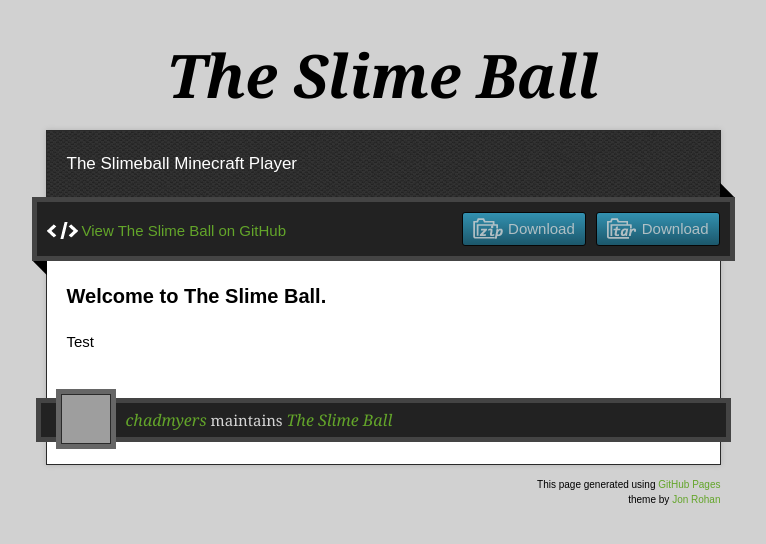
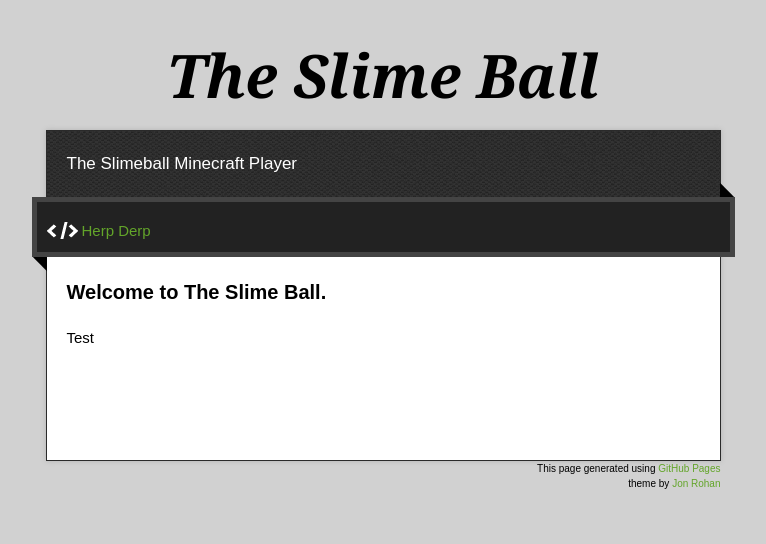
Before and after one commit to chadmyers/sb-website, a plain HTML site: page index.html in a window 1280 px wide. Shown: the whole page, without its empty margins (257-1023 px from the left). Drawn offline with nearby package versions, Linux system fonts and the light colour scheme; grey boxes are pictures that could not be loaded.

Commit message:
Removed github-y stuff

```diff
--- a/index.html
+++ b/index.html
@@ -29,9 +29,7 @@
       <div id="main" role="main">
         <div class="download-bar">
         <div class="inner">
-          <a href="https://github.com/chadmyers/sb-website/tarball/master" class="download-button tar"><span>Download</span></a>
-          <a href="https://github.com/chadmyers/sb-website/zipball/master" class="download-button zip"><span>Download</span></a>
-          <a href="https://github.com/chadmyers/sb-website" class="code">View The Slime Ball on GitHub</a>
+          <a href="https://github.com/chadmyers/sb-website" class="code">Herp Derp</a>
         </div>
         <span class="blc"></span><span class="trc"></span>
         </div>
@@ -44,11 +42,6 @@
       </div>
     </div>
     <footer>
-      <div class="owner">
-      <p><a href="https://github.com/chadmyers" class="avatar"><img src="https://2.gravatar.com/avatar/9844aef6963e88fdbeef1acb97df5604?d=https%3A%2F%2Fidenticons.github.com%2F557c69ca1e5d4cb43e52ffb61aeabd32.png&amp;r=x&amp;s=60" width="48" height="48"/></a> <a href="https://github.com/chadmyers">chadmyers</a> maintains <a href="https://github.com/chadmyers/sb-website">The Slime Ball</a></p>
-
-
-      </div>
       <div class="creds">
         <small>This page generated using <a href="https://pages.github.com/">GitHub Pages</a><br/>theme by <a href="https://twitter.com/jonrohan/">Jon Rohan</a></small>
       </div>
```
